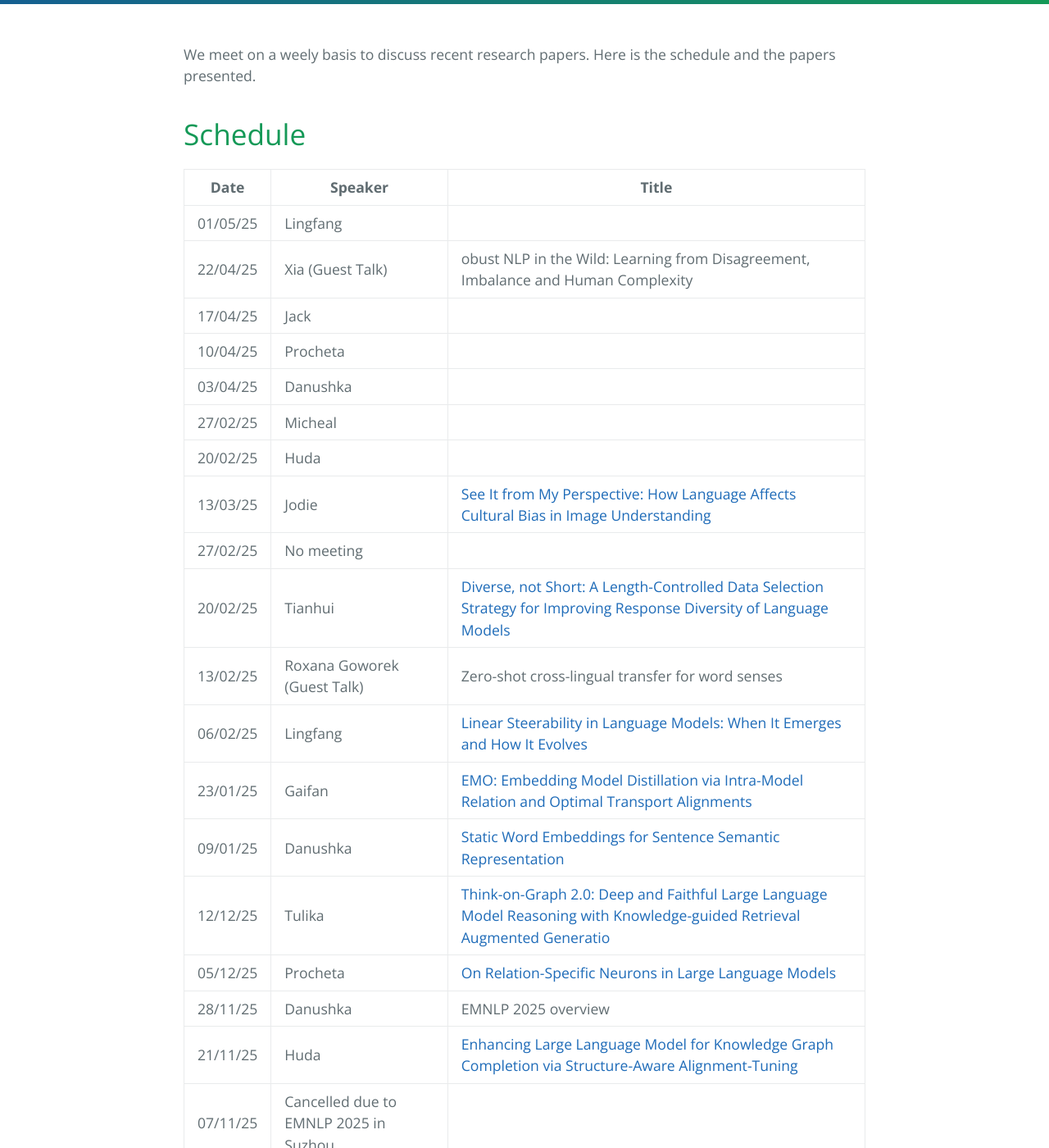
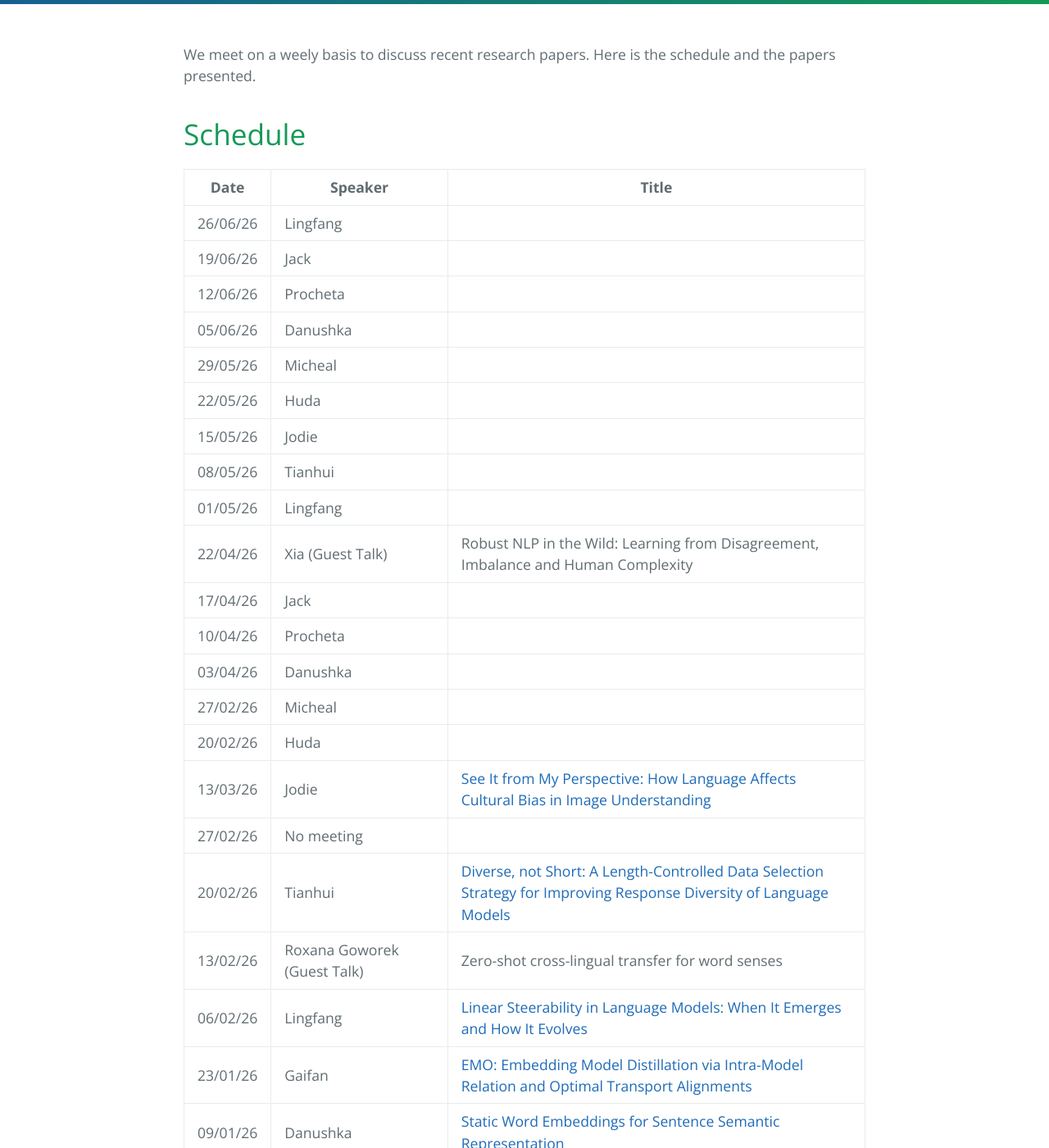
Before and after one commit to LivNLP/livnlp.github.io, a Jekyll site: the page built from reading.md, in a window 1280 px wide and 1400 px high, scrolled down 368 px. Shown: the whole window at 82% size. Built offline with Jekyll 4.4.1, drawn with Linux system fonts in a browser that asks for light colours.

Commit message:
Update schedule with new speaker dates and titles

```diff
--- a/reading.md
+++ b/reading.md
@@ -13,20 +13,28 @@ We meet on a weely basis to discuss recent research papers. Here is the schedule
 
 | Date | Speaker | Title
 | ----- | ------- | -----
-| 01/05/25|   Lingfang |
-| 22/04/25|   Xia (Guest Talk) | obust NLP in the Wild: Learning from Disagreement, Imbalance and Human Complexity
-| 17/04/25|   Jack |
-| 10/04/25|   Procheta |
-| 03/04/25|   Danushka |
-| 27/02/25|   Micheal |
-| 20/02/25|   Huda |
-| 13/03/25|   Jodie | [See It from My Perspective: How Language Affects Cultural Bias in Image Understanding](https://arxiv.org/abs/2406.11665)
-| 27/02/25|   No meeting |
-| 20/02/25|   Tianhui | [Diverse, not Short: A Length-Controlled Data Selection Strategy for Improving Response Diversity of Language Models](https://aclanthology.org/2025.emnlp-main.1721/)
-| 13/02/25|   Roxana Goworek (Guest Talk) | Zero-shot cross-lingual transfer for word senses
-| 06/02/25|   Lingfang | [Linear Steerability in Language Models: When It Emerges and How It Evolves](https://aclanthology.org/2025.findings-emnlp.969)
-| 23/01/25|   Gaifan | [EMO: Embedding Model Distillation via Intra-Model Relation and Optimal Transport Alignments](https://aclanthology.org/2025.emnlp-main.385/)
-| 09/01/25|  Danushka | [Static Word Embeddings for Sentence Semantic Representation](https://aclanthology.org/2025.emnlp-main.316/)
+| 26/06/26 | Lingfang
+| 19/06/26| Jack |
+| 12/06/26 | Procheta|
+| 05/06/26| Danushka |
+| 29/05/26| Micheal |
+| 22/05/26| Huda |
+| 15/05/26| Jodie |
+| 08/05/26| Tianhui |
+| 01/05/26|   Lingfang |
+| 22/04/26|   Xia (Guest Talk) | Robust NLP in the Wild: Learning from Disagreement, Imbalance and Human Complexity
+| 17/04/26|   Jack |
+| 10/04/26|   Procheta |
+| 03/04/26|   Danushka |
+| 27/02/26|   Micheal |
+| 20/02/26|   Huda |
+| 13/03/26|   Jodie | [See It from My Perspective: How Language Affects Cultural Bias in Image Understanding](https://arxiv.org/abs/2406.11665)
+| 27/02/26|   No meeting |
+| 20/02/26|   Tianhui | [Diverse, not Short: A Length-Controlled Data Selection Strategy for Improving Response Diversity of Language Models](https://aclanthology.org/2025.emnlp-main.1721/)
+| 13/02/26|   Roxana Goworek (Guest Talk) | Zero-shot cross-lingual transfer for word senses
+| 06/02/26|   Lingfang | [Linear Steerability in Language Models: When It Emerges and How It Evolves](https://aclanthology.org/2025.findings-emnlp.969)
+| 23/01/26|   Gaifan | [EMO: Embedding Model Distillation via Intra-Model Relation and Optimal Transport Alignments](https://aclanthology.org/2025.emnlp-main.385/)
+| 09/01/26|  Danushka | [Static Word Embeddings for Sentence Semantic Representation](https://aclanthology.org/2025.emnlp-main.316/)
 | 12/12/25|  Tulika | [Think-on-Graph 2.0: Deep and Faithful Large Language Model Reasoning with Knowledge-guided Retrieval Augmented Generatio](https://arxiv.org/abs/2407.10805)
 | 05/12/25|  Procheta | [On Relation-Specific Neurons in Large Language Models](https://aclanthology.org/2025.emnlp-main.52/)
 | 28/11/25|  Danushka | EMNLP 2025 overview
```
